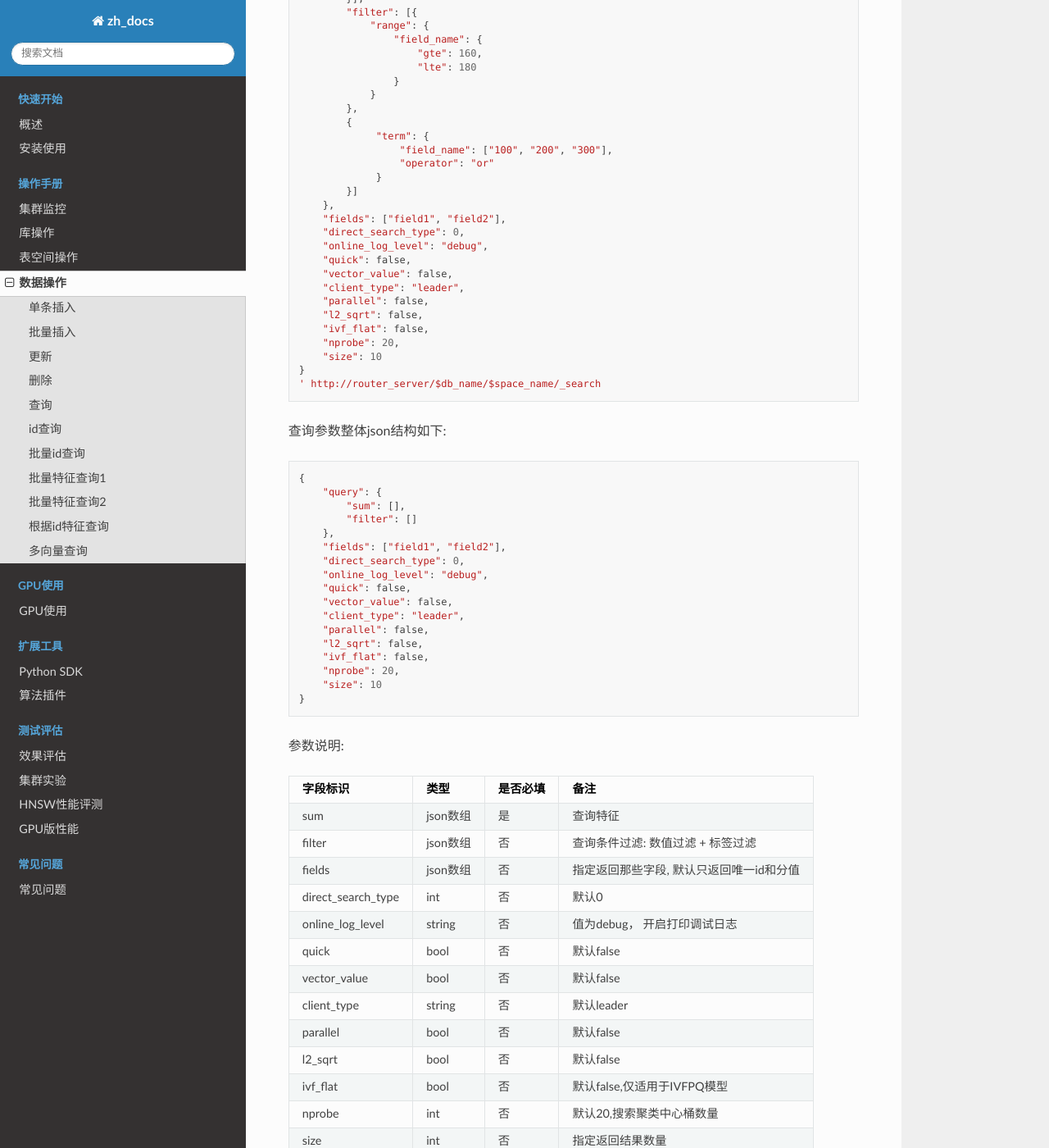
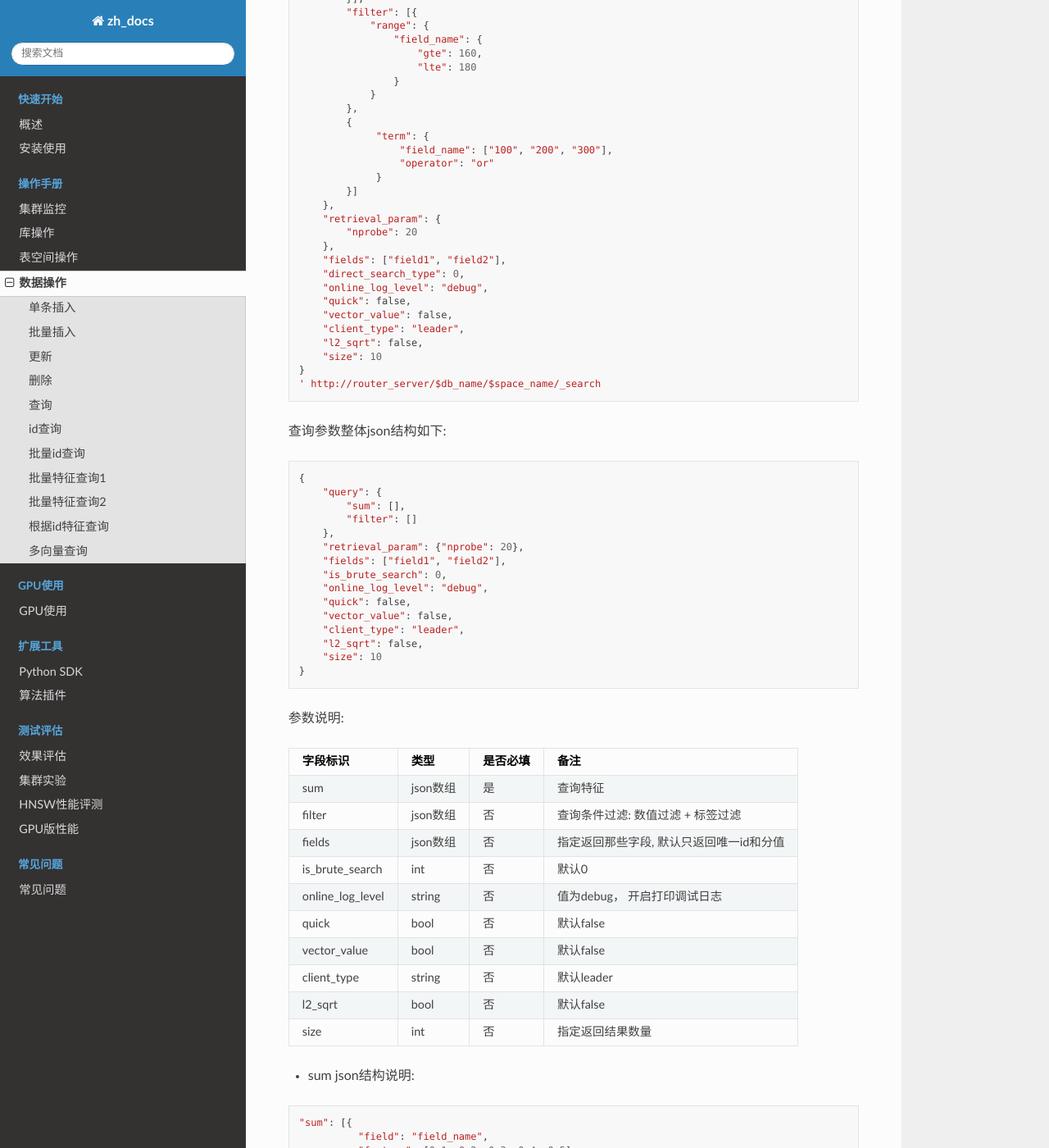
Before and after one commit to nizyun/vs_cn, a Sphinx documentation site: the page built from docs/source/use_op/op_doc.rst, in a window 1280 px wide and 1400 px high, scrolled down 2703 px. Shown: the whole window at 82% size. Built offline with Sphinx 7.4.7 and the Read the Docs theme 2.0.0, drawn with Linux system fonts in a browser that asks for light colours; pages that are not in the unit, such as notebooks, are missing from menus; some of the changed text lies outside the part shown.

Commit message:
change search param

```diff
--- a/docs/source/use_op/op_doc.rst
+++ b/docs/source/use_op/op_doc.rst
@@ -142,16 +142,16 @@ json格式的变体，{"index": {"_id": "v1"}} 指定记录的id, _id值为空
                }
           }]
       },
+      "retrieval_param": {
+          "nprobe": 20
+      },
       "fields": ["field1", "field2"],
       "direct_search_type": 0,
       "online_log_level": "debug",
       "quick": false,
       "vector_value": false,
       "client_type": "leader",
-      "parallel": false,
       "l2_sqrt": false,
-      "ivf_flat": false,
-      "nprobe": 20,
       "size": 10
   }
   ' http://router_server/$db_name/$space_name/_search
@@ -165,16 +165,14 @@ json格式的变体，{"index": {"_id": "v1"}} 指定记录的id, _id值为空
           "sum": [],
           "filter": []
       },
+      "retrieval_param": {"nprobe": 20},
       "fields": ["field1", "field2"],
-      "direct_search_type": 0,
+      "is_brute_search": 0,
       "online_log_level": "debug",
       "quick": false,
       "vector_value": false,
       "client_type": "leader",
-      "parallel": false,
       "l2_sqrt": false,
-      "ivf_flat": false,
-      "nprobe": 20,
       "size": 10
   }
 
@@ -190,7 +188,7 @@ json格式的变体，{"index": {"_id": "v1"}} 指定记录的id, _id值为空
 +-------------------+---------------+----------+-----------------------------------------+
 |fields             |json数组       |否        |指定返回那些字段, 默认只返回唯一id和分值 |
 +-------------------+---------------+----------+-----------------------------------------+
-|direct_search_type |int            |否        |默认0                                    |
+|is_brute_search    |int            |否        |默认0                                    |
 +-------------------+---------------+----------+-----------------------------------------+
 |online_log_level   |string         |否        |值为debug， 开启打印调试日志             |
 +-------------------+---------------+----------+-----------------------------------------+
@@ -200,13 +198,7 @@ json格式的变体，{"index": {"_id": "v1"}} 指定记录的id, _id值为空
 +-------------------+---------------+----------+-----------------------------------------+
 |client_type        |string         |否        |默认leader                               |
 +-------------------+---------------+----------+-----------------------------------------+
-|parallel           |bool           |否        |默认false                                |
-+-------------------+---------------+----------+-----------------------------------------+
 |l2_sqrt            |bool           |否        |默认false                                |
-+-------------------+---------------+----------+-----------------------------------------+
-|ivf_flat           |bool           |否        |默认false,仅适用于IVFPQ模型              |
-+-------------------+---------------+----------+-----------------------------------------+
-|nprobe             |int            |否        |默认20,搜索聚类中心桶数量                |
 +-------------------+---------------+----------+-----------------------------------------+
 |size               |int            |否        |指定返回结果数量                         |
 +-------------------+---------------+----------+-----------------------------------------+
@@ -258,7 +250,7 @@ json格式的变体，{"index": {"_id": "v1"}} 指定记录的id, _id值为空
 
 (3) term 使用标签过滤， field_name是定义的标签字段，允许使用多个值过滤，可以求并“operator”: “or” , 求交: “operator”: “and”，上述示例表示查询field_name字段值是”100”、”200” 或”300”的值。
 
-- direct_search_type 指定查询类型，0代表若特征已经创建索引则使用索引，若没有创建则暴力搜索； -1 代表只使用索引进行搜索， 1代表不使用索引只进行暴力搜索。默认值是0。
+- is_brute_search 0代表若特征已经创建索引则使用索引，否则暴力搜索； -1 代表只使用索引进行搜索， 1代表不使用索引只进行暴力搜索。默认值0。
 
 - online_log_level 设置成”debug” 可以指定在服务端打印更加详细的日志，开发测试阶段方便排查问题。
 
@@ -268,13 +260,7 @@ json格式的变体，{"index": {"_id": "v1"}} 指定记录的id, _id值为空
 
 - client_type leader，random，no_leader，默认leader仅从主数据节点查询，random: 从ps主从节点随机选择，no_leader:只查询从节点。
 
-- parallel 设置为true适合批量查询，默认false。
-
 - l2_sqrt default false， don't do sqrt; TRUE, do sqrt。
-
-- ivf_flat 仅适用与IVFPQ模型，默认false，设置为true，使用ivf_flat替换ivfpq。
-
-- nprobe 指定搜索聚类中心数量，适用与IVFPQ和GPU模型，默认20
 
 - size 指定最多返回的结果数量。若请求url中设置了size值http://router_server/$db_name/$space_name/_search?size=20优先使用url中指定的size值。
 
```
